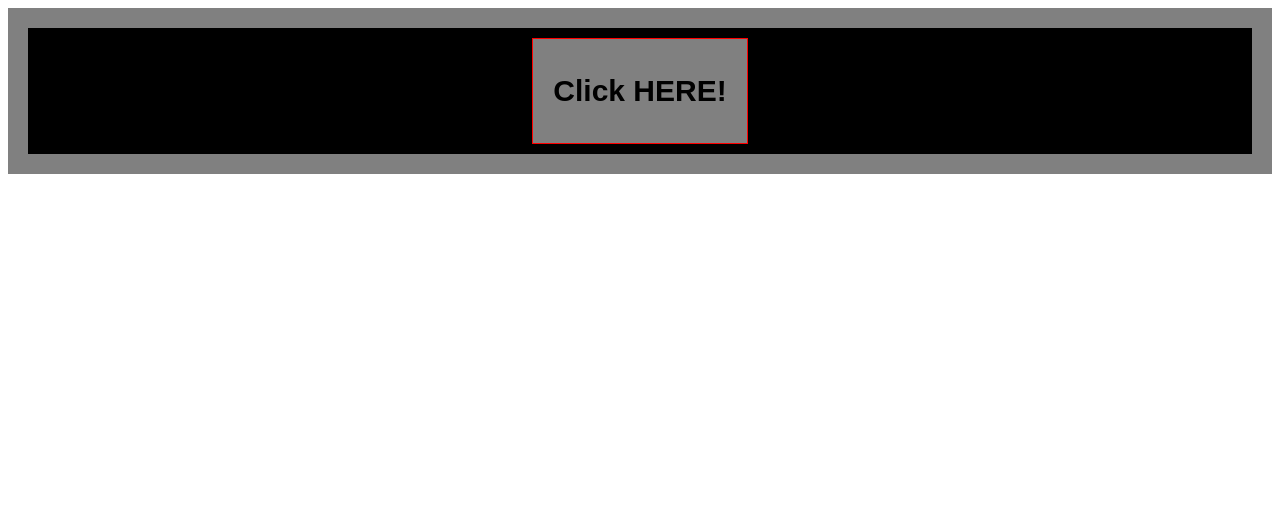
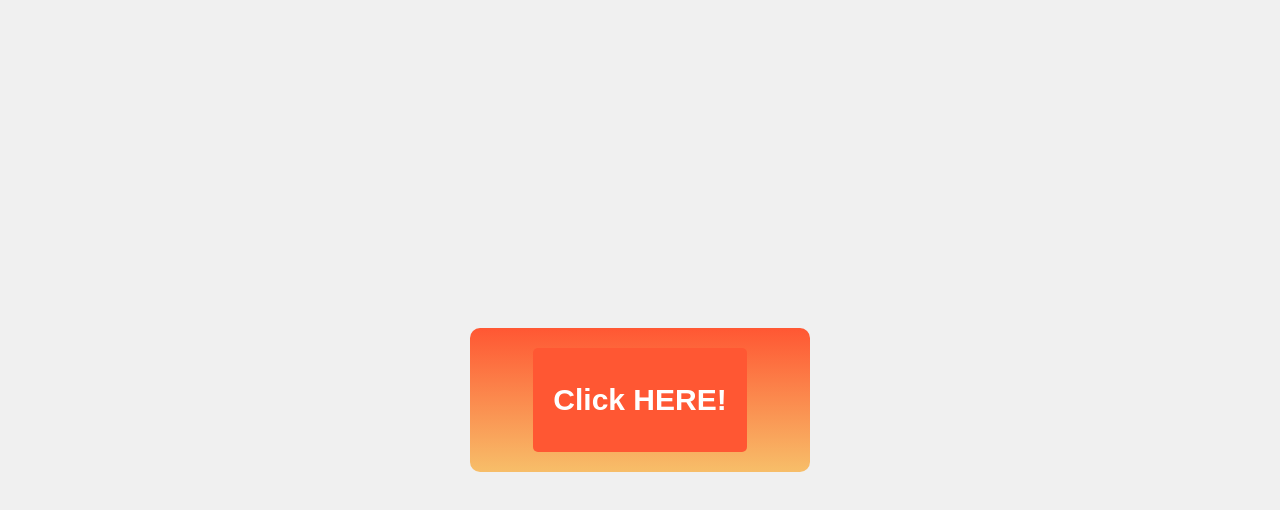
Before and after one commit to kabarmaz/local, a plain HTML site: page index.html in a window 1280 px wide. Drawn offline with Linux system fonts and the light colour scheme.

Commit message:
Update index.html

```diff
--- a/index.html
+++ b/index.html
@@ -1,17 +1,48 @@
+<!DOCTYPE html>
+<html>
+
+<head>
+  <style>
+    body {
+      background-color: #f0f0f0;
+      display: flex;
+      justify-content: center;
+      align-items: center;
+      height: 100vh;
+      margin: 0;
+    }
+
+    .container-bg {
+      background: linear-gradient(to bottom, #ff5733, #f7be69);
+      border-radius: 10px;
+      padding: 20px;
+      width: 300px;
+      text-align: center;
+    }
+
+    .btn {
+      background-color: #ff5733;
+      color: white;
+      border: none;
+      padding: 10px 20px;
+      font-size: 20px;
+      border-radius: 5px;
+    }
+
+    .btn:hover {
+      background-color: #d13800;
+    }
+  </style>
+</head>
+
 <body>
-  <div class="container-bg" style="background-color: grey; padding: 20px;">
-    <div class="container" style="background-color: black; padding: 10px; text-align: center;">
-      <div class="text-center">
-        <a href="https://docs.google.com/forms/d/e/1FAIpQLScQc1zcXwG7bg4zseA4uWupOK0vBf3q94H-KYELFTcQs175pQ/viewform">
-          <button
-            type="button"
-            class="btn btn-outline-danger"
-            style="background-color: grey; border: 1px solid red; padding: 10px 20px; font-size: 20px;"
-          >
-            <h2>Click HERE!</h2>
-          </button>
-        </a>
-      </div>
-    </div>
+  <div class="container-bg">
+    <a href="https://docs.google.com/forms/d/e/1FAIpQLScQc1zcXwG7bg4zseA4uWupOK0vBf3q94H-KYELFTcQs175pQ/viewform">
+      <button type="button" class="btn">
+        <h2>Click HERE!</h2>
+      </button>
+    </a>
   </div>
 </body>
+
+</html>
```
